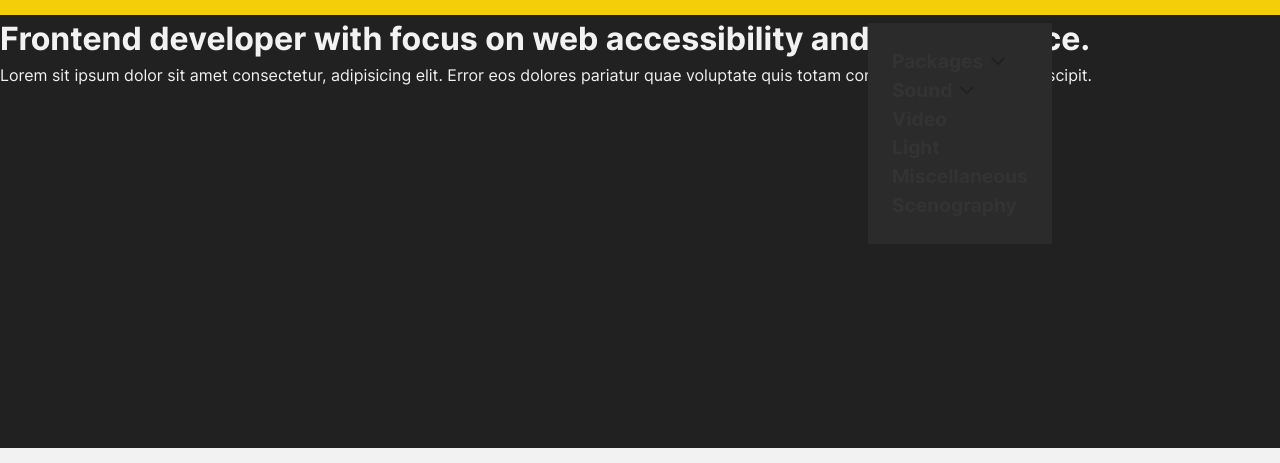
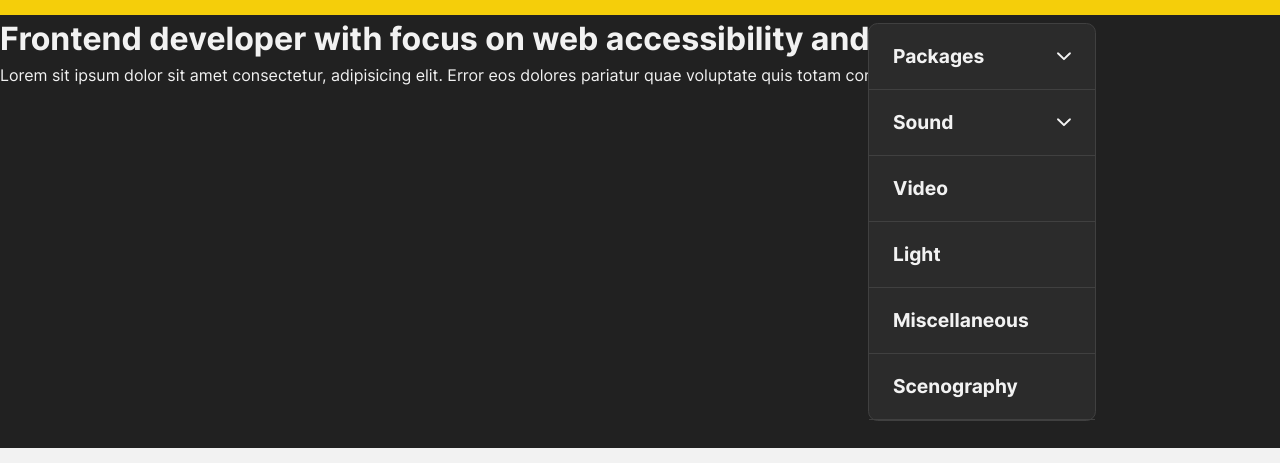
Before and after one commit to dusanbrankov/sonic-agent, an Eleventy site: page src/index.njk in a window 1280 px wide. Both pictures are taken after a click on the button "Rental". Shown: the part 60-523 px from the top of the page. Built offline with nearby package versions, Linux system fonts and the light colour scheme; Eleventy itself is replaced by a stand-in of ours; files that its build step writes are made by us from their sources.

Commit message:
Style submenu for 'viewport large'

```diff
--- a/src/scss/layout/_navigation.scss
+++ b/src/scss/layout/_navigation.scss
@@ -91,6 +91,30 @@
 /* <ul> Level 1 */
 .primary-nav > .primary-nav__list > .primary-nav__item--has-children > .primary-nav__list {
   background-color: $color-neutral-301;
+
+  @include media-min($viewport-m) {
+
+    & .primary-nav__link {
+      display: block;
+    }
+
+    & .submenu-btn {
+      display: flex;
+      justify-content: space-between;
+
+      &__icon {
+        fill: $color-neutral-1;
+      }
+    }
+
+    & .primary-nav__link,
+    & .submenu-btn {
+      color: $color-copy-1;
+      padding-block: $space-xs;
+      padding-inline: $wrapper-padding;
+      border-bottom: 1px solid $color-neutral-2;
+    }
+  }
 }
 
 /* <ul> Level 2 */
@@ -109,7 +133,9 @@
       position: absolute;
       top: 60px;
       z-index: 999;
-      padding: $space-s;
+      min-width: 14.25rem;
+      border: 1px solid $color-neutral-2;
+      border-radius: 0.5em;
     }
   }
 }
```
Lines whose indentation alone changed are shown as unchanged.
